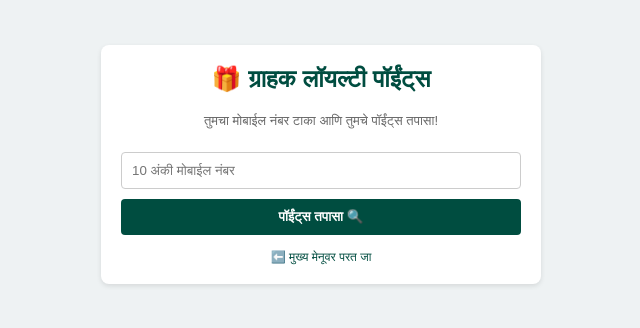
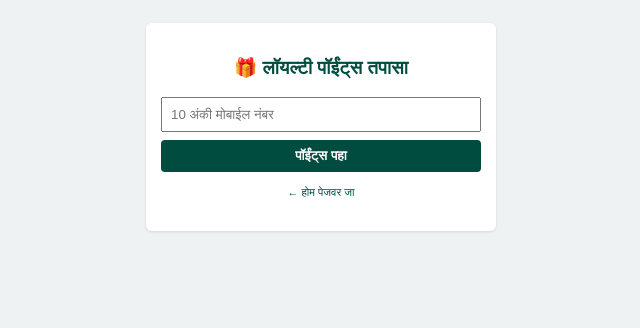
Before and after one commit to naturalkulfi1/south-pole-Natural-kulfi, a Flask app: page /loyalty in a window 1280 px wide. Shown: the top 328 px of the page, without its empty margins (319-959 px from the left). Run offline with Flask 3, Linux system fonts and the light colour scheme.

Commit message:
Update check_loyalty.html

```diff
--- a/templates/check_loyalty.html
+++ b/templates/check_loyalty.html
@@ -1,44 +1,22 @@
 <!DOCTYPE html>
 <html lang="mr">
-<head>
-    <meta charset="UTF-8">
-    <meta name="viewport" content="width=device-width, initial-scale=1.0">
-    <title>Customer Loyalty - South Pole</title>
-    <style>
-        body { font-family: sans-serif; background: #eef2f3; margin: 0; padding: 15px; color: #333; }
-        .box { background: white; max-width: 400px; margin: 30px auto; padding: 20px; border-radius: 8px; box-shadow: 0 2px 5px rgba(0,0,0,0.1); text-align: center; }
-        h2 { color: #004d40; margin-top: 0; }
-        input { width: 100%; padding: 10px; margin: 10px 0; border: 1px solid #ccc; border-radius: 4px; box-sizing: border-box; }
-        button { background: #004d40; color: white; border: none; padding: 10px 20px; width: 100%; border-radius: 4px; font-weight: bold; cursor: pointer; }
-        .result { margin-top: 15px; background: #e0f7fa; padding: 15px; border-radius: 5px; text-align: left; }
-        .error { color: #c0392b; margin-top: 10px; font-weight: bold; }
-        .back-link { display: block; margin-top: 15px; color: #004d40; text-decoration: none; font-size: 12px; }
-    </style>
-</head>
-<body>
-    <div class="box">
-        <h2>🎁 ग्राहक लॉयल्टी पॉईंट्स</h2>
-        <p style="font-size: 13px; color: #666;">तुमचा मोबाईल नंबर टाका आणि तुमचे पॉईंट्स तपासा!</p>
-
+<head><meta charset="UTF-8"><title>Loyalty Program</title></head>
+<body style="font-family:sans-serif; background:#eef2f3; padding:15px; text-align:center;">
+    <div style="background:white; max-width:320px; margin:auto; padding:15px; border-radius:6px; box-shadow:0 1px 3px rgba(0,0,0,0.1);">
+        <h3 style="color:#004d40;">🎁 लॉयल्टी पॉईंट्स तपासा</h3>
         <form method="POST">
-            <input type="tel" name="phone" placeholder="10 अंकी मोबाईल नंबर" pattern="[0-9]{10}" required>
-            <button type="submit">पॉईंट्स तपासा 🔍</button>
+            <input type="tel" name="phone" placeholder="10 अंकी मोबाईल नंबर" pattern="[0-9]{10}" required style="width:100%; padding:8px; margin-bottom:8px; box-sizing:border-box;">
+            <button type="submit" style="background:#004d40; color:white; border:none; padding:8px 12px; width:100%; font-weight:bold; border-radius:4px;">पॉईंट्स पहा</button>
         </form>
-
         {% if user_data %}
-        <div class="result">
-            <p><b>नाव:</b> {{ user_data.name }}</p>
-            <p><b>मोबाईल:</b> {{ user_data.phone }}</p>
-            <p><b>वाढदिवस (DOB):</b> {{ user_data.dob }}</p>
-            <p style="font-size: 16px; color: #d35400;"><b>एकूण पॉईंट्स: ⭐ {{ user_data.points }}</b></p>
+        <div style="margin-top:10px; background:#e0f7fa; padding:8px; border-radius:4px;">
+            <p style="margin:2px 0;">नाव: <b>{{ user_data.name }}</b></p>
+            <p style="margin:2px 0;">पॉईंट्स: <b>{{ user_data.points }}</b></p>
         </div>
+        {% elif message %}
+        <p style="color:red; font-size:11px;">{{ message }}</p>
         {% endif %}
-
-        {% if message %}
-        <p class="error">{{ message }}</p>
-        {% endif %}
-
-        <a href="/" class="back-link">⬅️ मुख्य मेनूवर परत जा</a>
+        <p style="margin-top:10px;"><a href="/" style="font-size:11px; text-decoration:none; color:#004d40;">← होम पेजवर जा</a></p>
     </div>
 </body>
 </html>
```
